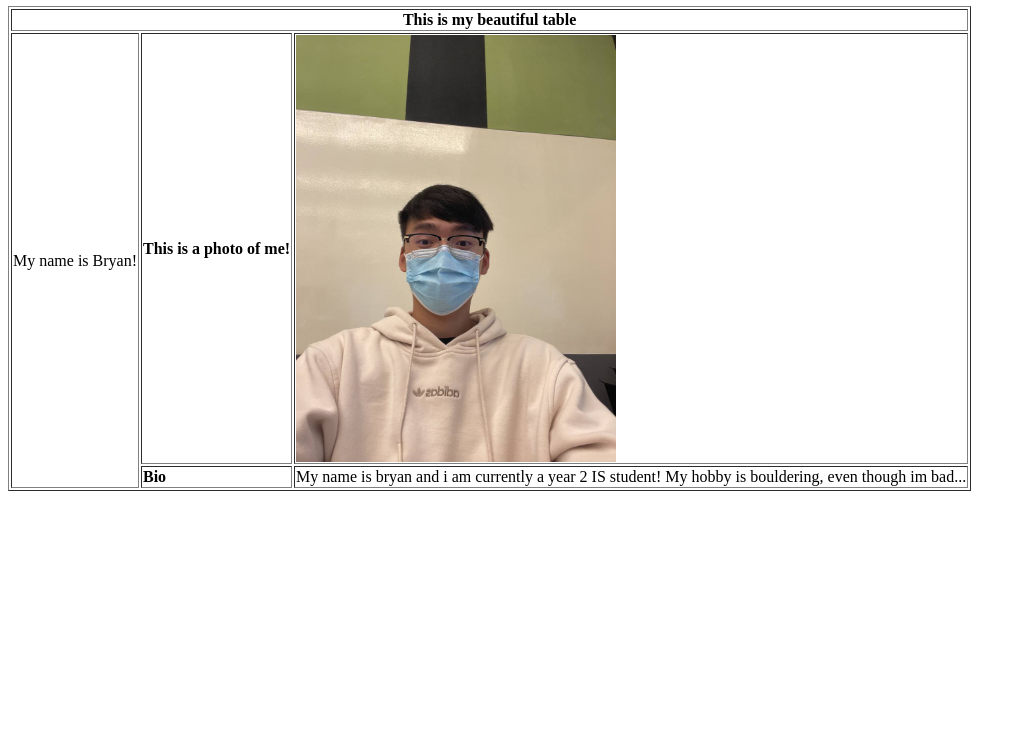
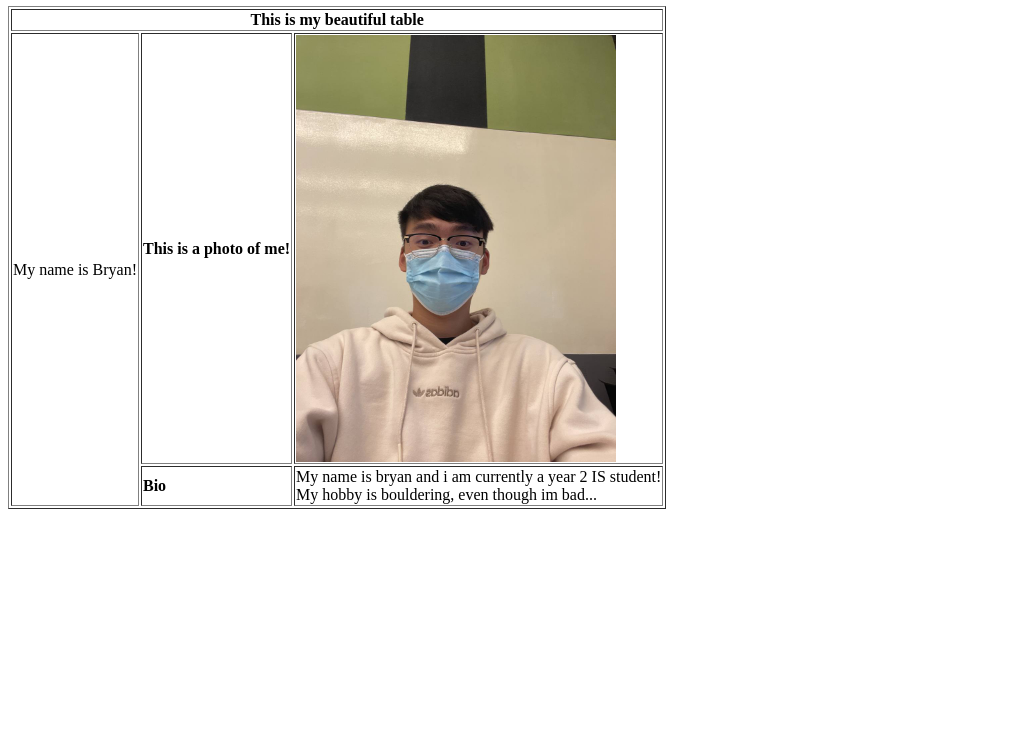
Before and after one commit to ItsPeeko/ItsPeeko, a plain HTML site: page index.html in a window 1280 px wide. Shown: the part 60-800 px from the top of the page, without its empty margins (0-1026 px from the left). Drawn offline with Linux system fonts and the light colour scheme.

Commit message:
Update index.html

```diff
--- a/index.html
+++ b/index.html
@@ -1,7 +1,7 @@
 <h1> Bryan Low's beautiful website </h1>
 <table border=1>
-  <tr><th colspan = "4"> This is my beautiful table </th></tr>
+  <tr><th colspan = "3"> This is my beautiful table </th></tr>
   <tr><td rowspan = "2"> My name is Bryan!</td><td><strong> This is a photo of me! </strong></td><td> <img src="selfie.jpg" width= "320" height="427"> </td></tr>
-  <tr><td><strong> Bio </strong></td><td> My name is bryan and i am currently a year 2 IS student! My hobby is bouldering, even though im bad...</td></tr>
+  <tr><td><strong> Bio </strong></td><td> My name is bryan and i am currently a year 2 IS student!<br> My hobby is bouldering, even though im bad...</td></tr>
 
 </table>
```
